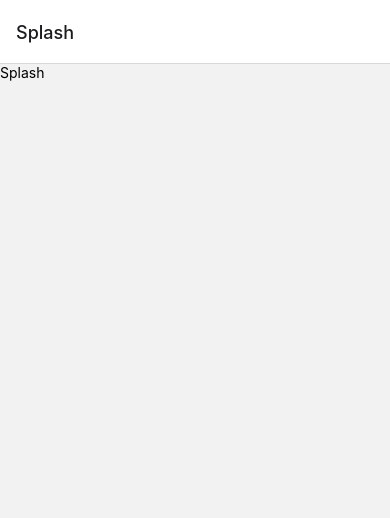
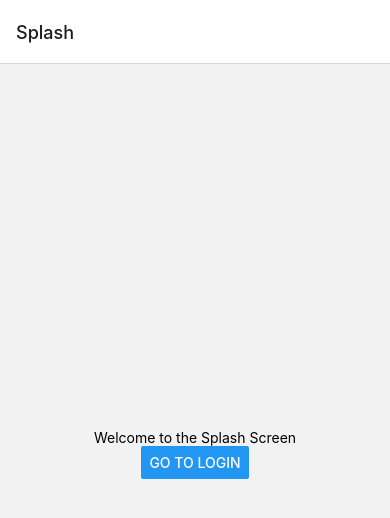
Before and after one commit to Fahadayyaz/Zyra, a React Native app: screen /Splash in a window 390 px wide. Shown: the top 518 px of the page. Built offline with nearby package versions, Linux system fonts and the light colour scheme.

Commit message:
Splash Updated

```diff
--- a/screens/Splash.jsx
+++ b/screens/Splash.jsx
@@ -1,12 +1,24 @@
-import { StyleSheet, Text, View } from "react-native";
 import React from "react";
+import { View, Text, Button, StyleSheet } from "react-native";
 
-export default function Splash() {
+const Splash = ({ navigation }) => {
   return (
-    <View>
-      <Text>Splash</Text>
+    <View style={styles.container}>
+      <Text>Welcome to the Splash Screen</Text>
+      <Button
+        title="Go to Login"
+        onPress={() => navigation.navigate("Login")} // Home screen par navigate krta hai
+      />
     </View>
   );
-}
+};
 
-const styles = StyleSheet.create({});
+const styles = StyleSheet.create({
+  container: {
+    flex: 1,
+    justifyContent: "center",
+    alignItems: "center",
+  },
+});
+
+export default Splash;
```
